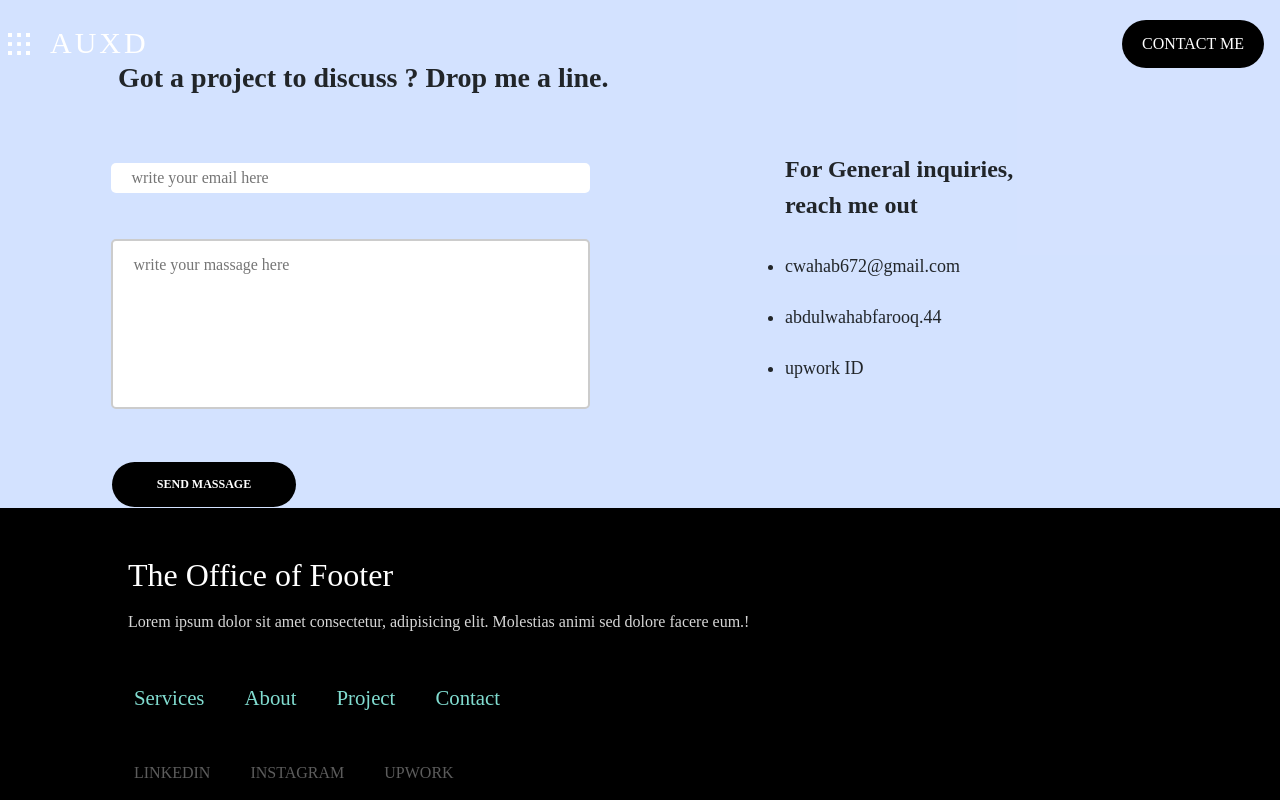
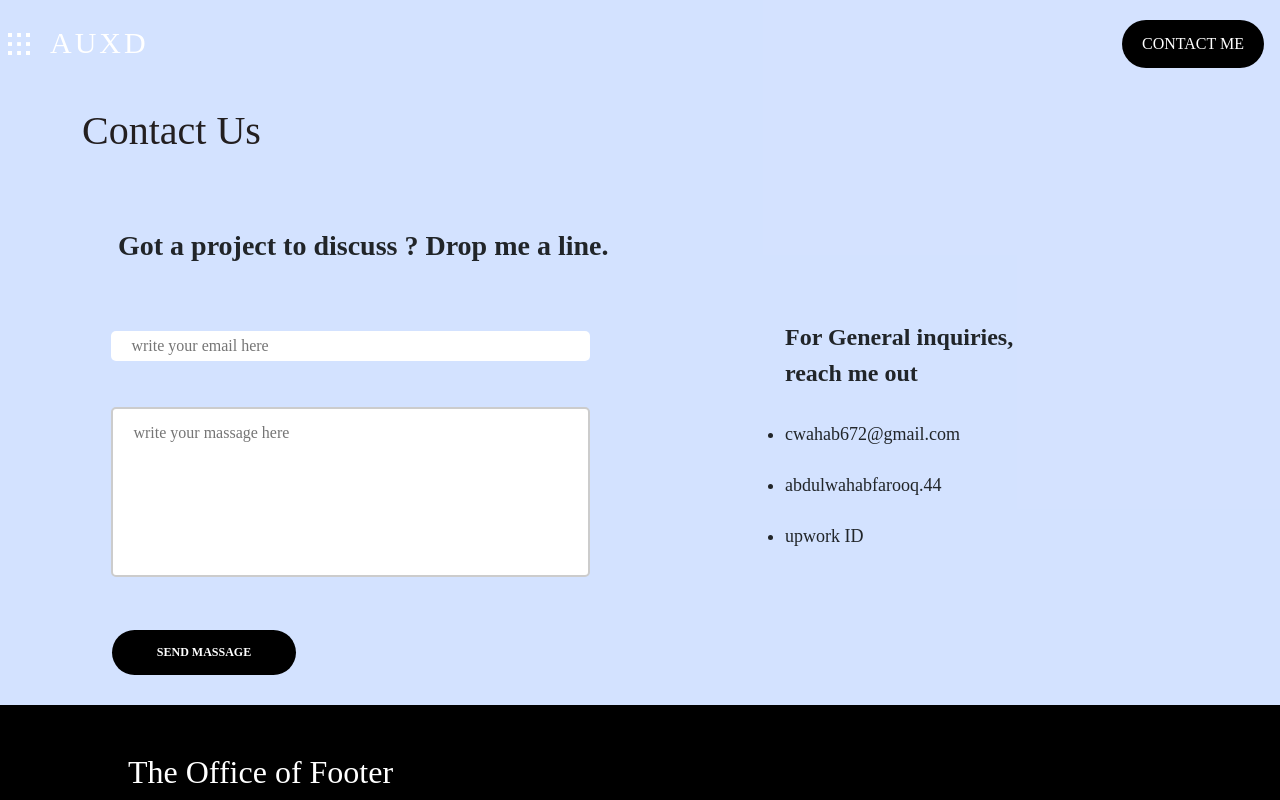
Before and after one commit to iamAhmad78890/auxd, a plain HTML site: page seecontact.html in a window 1280 px wide. Shown: the top 800 px of the page. Drawn offline with nearby package versions, Linux system fonts and the light colour scheme.

Commit message:
size logo and padding projects done

```diff
--- a/index.css
+++ b/index.css
@@ -356,6 +356,10 @@ color: #FFFFFF;
     height: 250px;
 
 }
+    .box1 img{
+        width: 43%;
+        padding-top: 50px !important;
+    }
 
 @media screen and (max-width:800px) {
     .box1 {
--- a/seecontact.css
+++ b/seecontact.css
@@ -154,6 +154,13 @@ color: #FFFFFF;
     background: rgba(39, 110, 255, 0.2);
     padding: 1px;
 
+}
+.contact_us_heading{
+    margin-top: 100px !important;
+    font-weight: 500;
+    font-size: 40px;
+    line-height: 60px;
+    color: #231F20;
 }
 
 .contact_section h3 {
--- a/seecontact.html
+++ b/seecontact.html
@@ -42,8 +42,11 @@
         </div>
     </div>
 
-    <div class="container-fluid  contact_section " style="height: auto;">
+    <div class="container-fluid  contact_section " style="height: auto;padding-bottom:30px ;">
         <div class="container ">
+            <h1 class=" contact_us_heading">
+                Contact Us
+            </h1>
             <div class="row">
                 <div class="col-lg-8 col-sm-12">
                     <div class="">
```
Also changed, not shown: index.html (+5 -5 lines).
